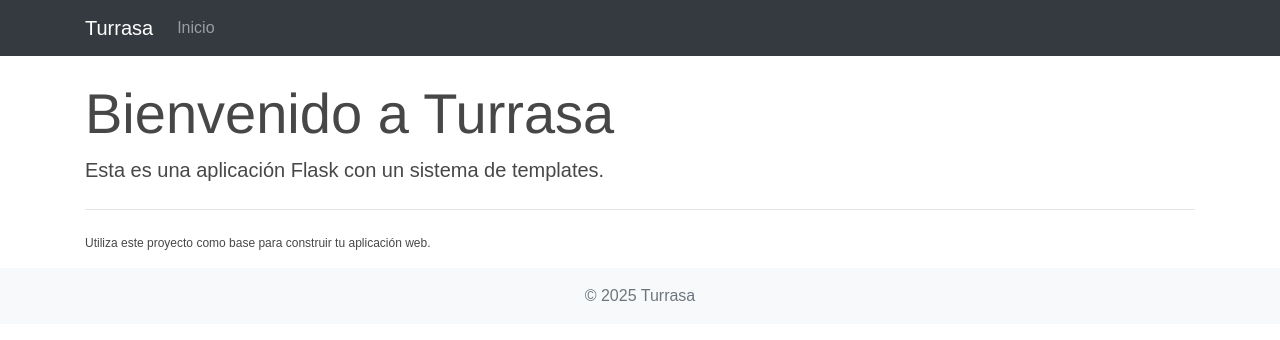
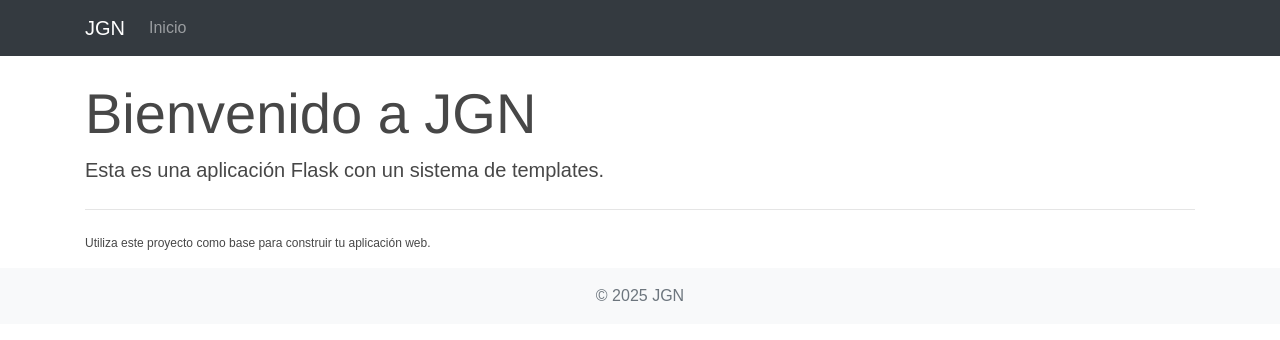
Before and after one commit to roigagusti/juliagnaranjo, a Flask app: page / in a window 1280 px wide. Shown: the top 340 px of the page. Run offline with Flask 3, Linux system fonts and the light colour scheme; some libraries are stand-ins or nearby versions.

Commit message:
custom jgn

```diff
--- a/src/templates/base.html
+++ b/src/templates/base.html
@@ -3,7 +3,7 @@
 <head>
     <meta charset="UTF-8">
     <meta name="viewport" content="width=device-width, initial-scale=1.0">
-    <title>{% block title %}{% endblock %} - Turrasa</title>
+    <title>{% block title %}{% endblock %} - JGN</title>
     <!-- Bootstrap CSS -->
     <link rel="icon" href="{{ url_for('static', filename='img/favicons/favicon.ico') }}">
 
@@ -15,7 +15,7 @@
 <body>
     <nav class="navbar navbar-expand-lg navbar-dark bg-dark">
         <div class="container">
-            <a class="navbar-brand" href="/">Turrasa</a>
+            <a class="navbar-brand" href="/">JGN</a>
             <button class="navbar-toggler" type="button" data-bs-toggle="collapse" data-bs-target="#navbarNav">
                 <span class="navbar-toggler-icon"></span>
             </button>
@@ -35,7 +35,7 @@
 
     <footer class="footer mt-auto py-3 bg-light">
         <div class="container text-center">
-            <span class="text-muted">© 2025 Turrasa</span>
+            <span class="text-muted">© 2025 JGN</span>
         </div>
     </footer>
 
--- a/src/templates/index.html
+++ b/src/templates/index.html
@@ -5,7 +5,7 @@
 {% block content %}
 <div class="row">
     <div class="col-md-12">
-        <h1 class="display-4">Bienvenido a Turrasa</h1>
+        <h1 class="display-4">Bienvenido a JGN</h1>
         <p class="lead">Esta es una aplicación Flask con un sistema de templates.</p>
         <hr class="my-4">
         <p>Utiliza este proyecto como base para construir tu aplicación web.</p>
```
